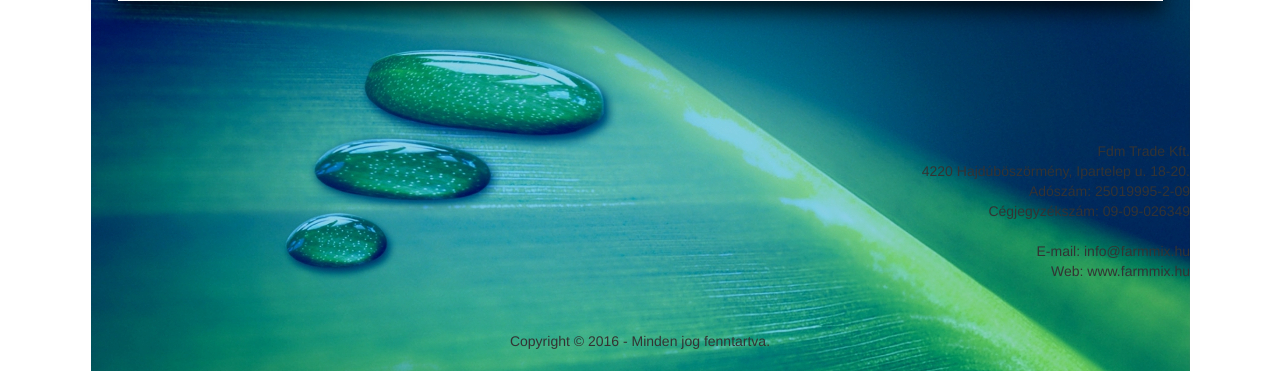
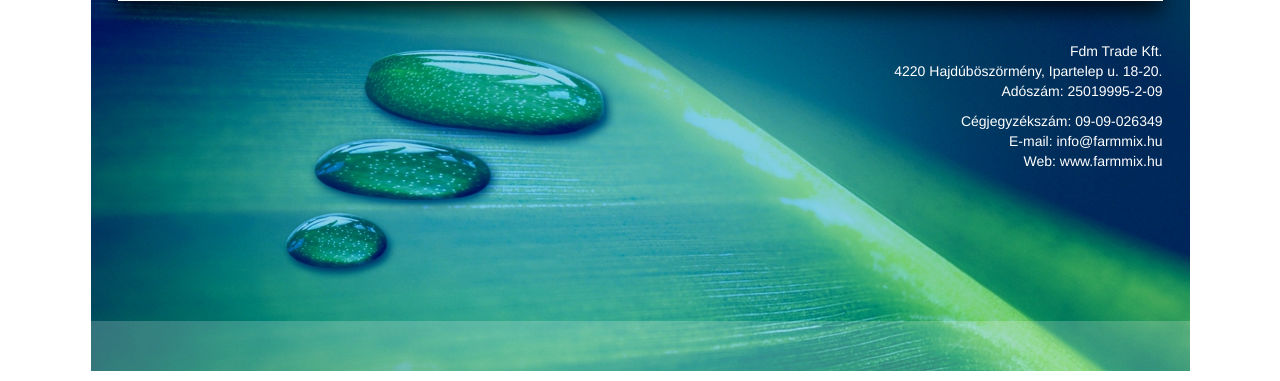
Before and after one commit to ProgressiveAdvice/fdmtrade, a PHP site: page / in a window 1280 px wide. Shown: the part 641-1022 px from the top of the page. Run offline with PHP 8.4, Linux system fonts and the light colour scheme; some libraries are stand-ins or nearby versions.

Commit message:
Improved footer layout. Not finished yet!

```diff
--- a/src/assets/custom.css
+++ b/src/assets/custom.css
@@ -27,3 +27,27 @@ body {
 	-moz-box-shadow: 0px 10px 20px 0px rgba(0,0,0,0.75);
 	box-shadow: 0px 10px 20px 0px rgba(0,0,0,0.75);
 }
+
+.footer-text {
+	margin: 0 auto 150px;
+	width: 95%;
+}
+
+.footer-text p {
+	text-align: right;
+	color: white;
+}
+
+.footer-bottom {
+	/*text-shadow: 2px 2px 2px #000;*/
+	color: #fff;
+	height: 50px;
+	padding: 13px 0;
+	background-color: white;
+	opacity: 0.2;
+    filter: alpha(opacity=20); /* For IE8 and earlier */
+}
+
+.footer-bottom  span {
+	color: #fff;
+}
--- a/src/index.php
+++ b/src/index.php
@@ -52,39 +52,18 @@
 					</div>
 
 					<div class="footer">
-						<div id="footer">
-							<br />
-							<br />
-							<br />
-							<br />
-							<br />
-							<p align="right">Fdm Trade Kft.
-								<br />
-  4220 Hajdúböszörmény, Ipartelep u. 18-20.
-								<br />
-	Adószám: 25019995-2-09
-								<br />
-  Cégjegyzékszám: 09-09-026349
-								<br />
-								<br />
-  E-mail: info@farmmix.hu
-								<br />
-	Web: www.farmmix.hu</p>
-							<br />
-							<br />
+						<div class="footer-text">
+							<p>Fdm Trade Kft.<br />
+							   4220 Hajdúböszörmény, Ipartelep u. 18-20.<br />
+							   Adószám: 25019995-2-09 <br />
+							</p>
+							<p>Cégjegyzékszám: 09-09-026349 <br />
+							   E-mail: info@farmmix.hu <br />
+							   Web: www.farmmix.hu <br />
+							</p>
 						</div>
-
-
-
-
-						<div id="footer-lent">
-							<center>
-								<p>
-	Copyright © 2016 - Minden jog fenntartva.
-									<br />
-									<br />
-								</p>
-							</center>
+						<div class="footer-bottom">
+							<center><span>Copyright © 2016 - Minden jog fenntartva.</span></center>
 						</div>
 					</div>
 				</div>
```
